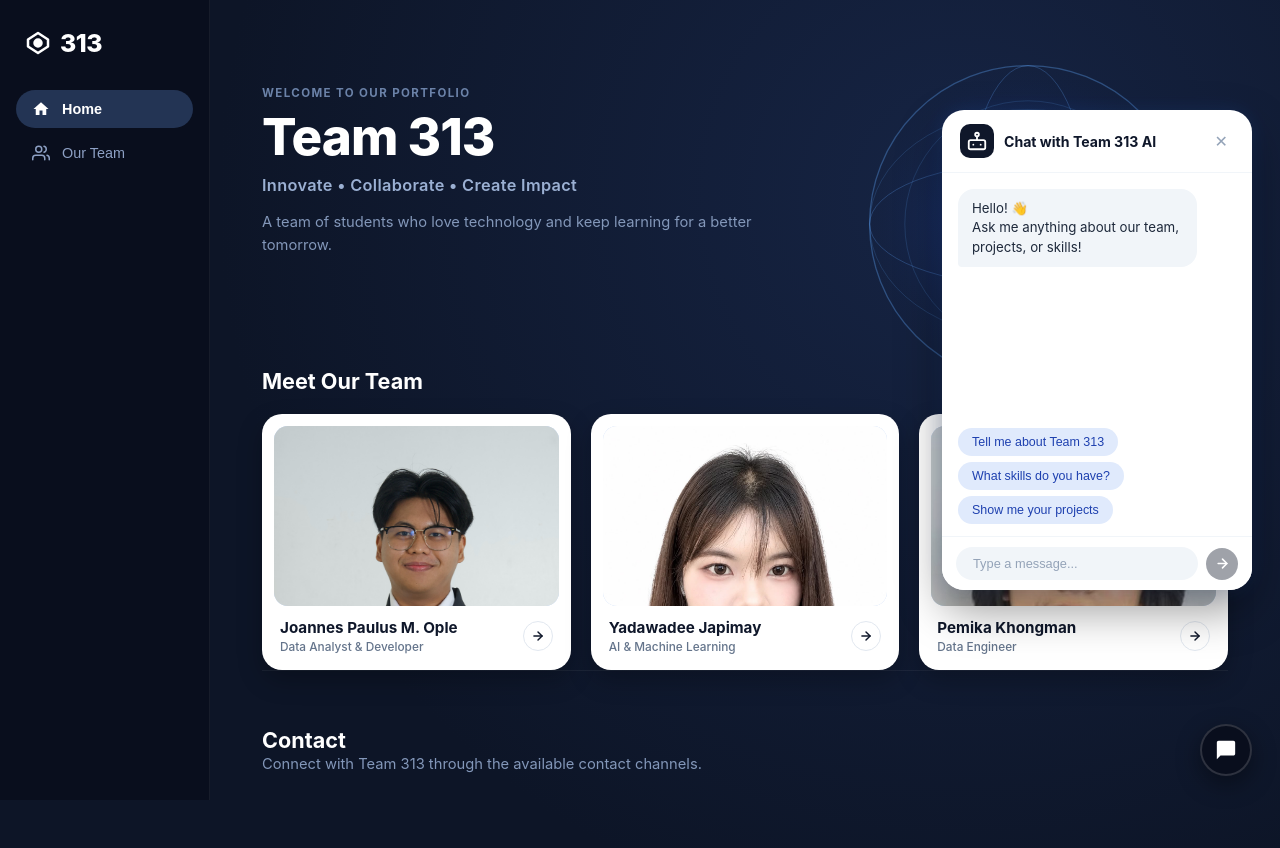
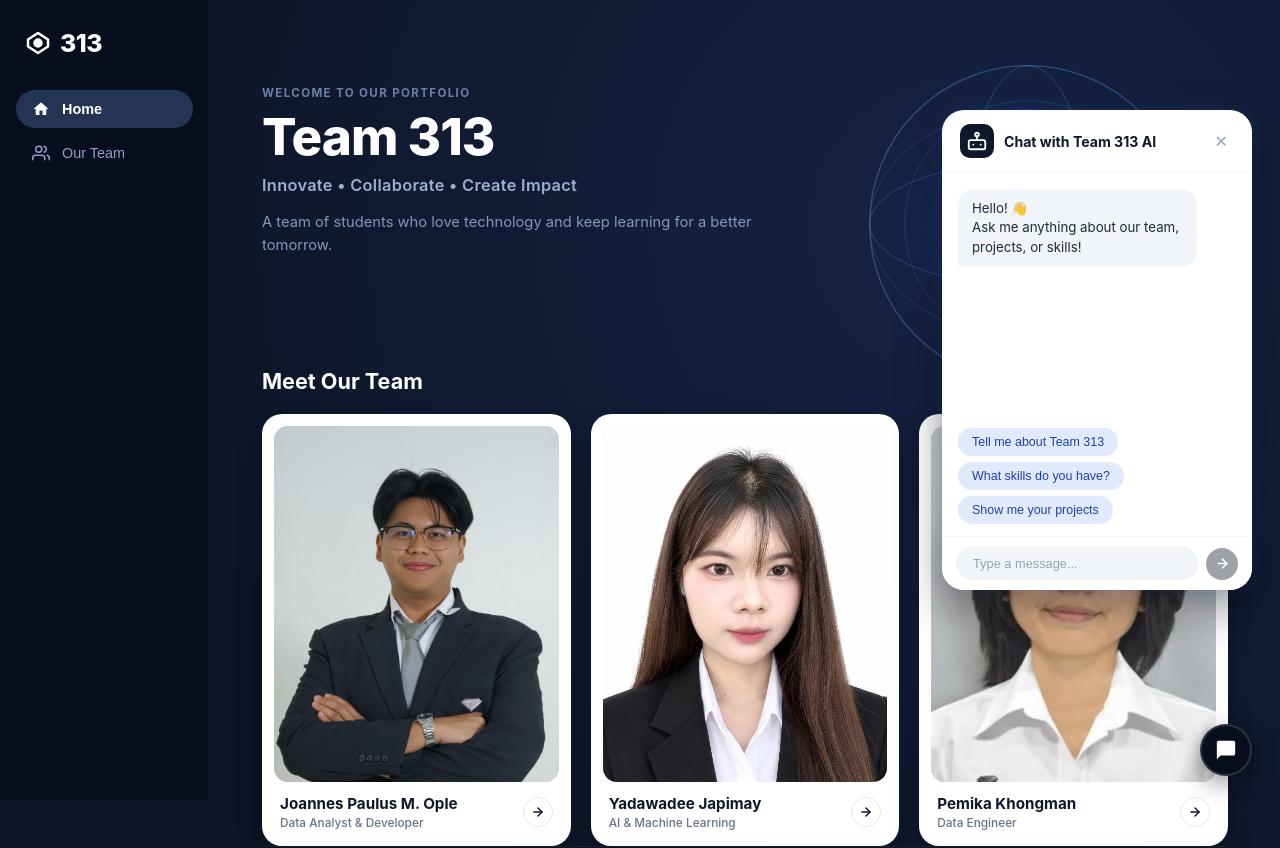
Before and after one commit to JoannesPOple/AIE312-Webtech_Project, a React (Vite) app in the folder FE/: page / in a window 1280 px wide. Shown: the top 848 px of the page. Built offline with nearby package versions, Linux system fonts and the light colour scheme; no server answers.

Commit message:
Set team photos to 4:5 ratio

```diff
--- a/FE/src/styles.css
+++ b/FE/src/styles.css
@@ -303,7 +303,7 @@ body {
 .card-photo-wrapper {
   position: relative;
   width: 100%;
-  height: 180px;
+  aspect-ratio: 4 / 5;
   border-radius: 14px;
   overflow: hidden;
   background: #dbeafe;
```
